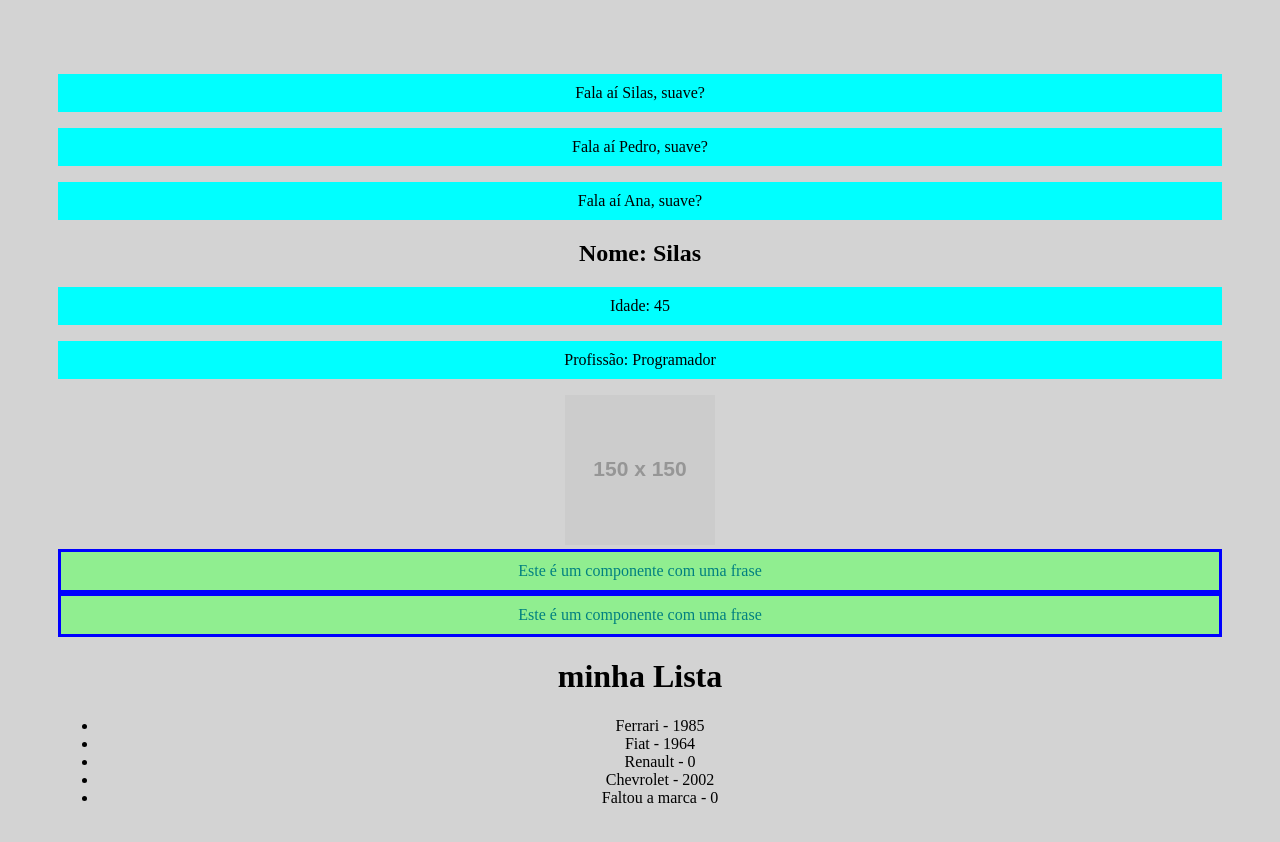
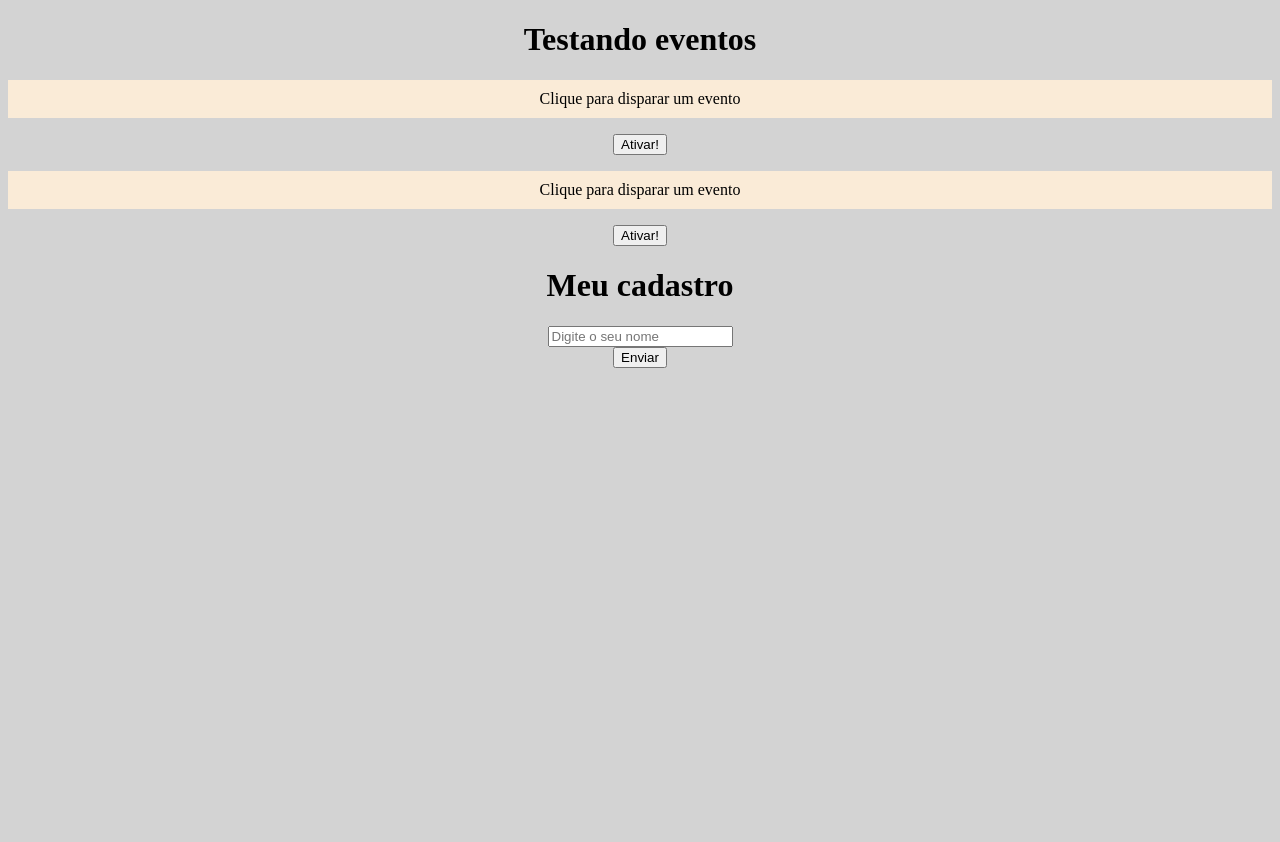
Before and after one commit to SilasFas/React-studies-2, a React (Create React App) app: page / in a window 1280 px wide. Shown: the top 842 px of the page. After the commit the page ends 800 px from the top, so only its background shows below. Built offline with nearby package versions, Linux system fonts and the light colour scheme.

Commit message:
Eventos em react

```diff
--- a/src/App.js
+++ b/src/App.js
@@ -4,24 +4,20 @@
 import { Pessoa } from './components/Pessoa';
 import { Frase } from './components/Frase';
 import { List } from './components/List';
+import { Evento } from './components/Evento';
+import { Form } from './components/Form';
+
 
 function App() {
-  const nome = 'Ana'
+
+
   return (
     <div className="App">
-      <SayMyName nome='Silas' />
-      <SayMyName nome='Pedro' />
-      <SayMyName nome={nome} />
-      <Pessoa
-        nome='Silas'
-        idade={45}
-        profissao='Programador'
-        foto='https://via.placeholder.com/150'
-      />
-      <Frase />
-      <Frase />
-      < List />
+      <h1>Testando eventos</h1>
 
+      <Evento numero={1} />
+      <Evento numero={2} />
+      <Form/>
     </div>
   );
 }
--- /dev/null
+++ b/src/components/Evento.js
@@ -0,0 +1,14 @@
+export const Evento = ({ numero }) => {
+
+    const meuEvento = () => {
+        console.log(`Número ${numero} foi ativado`)
+    }
+
+
+    return (
+        <div>
+            <p>Clique para disparar um evento</p>
+            <button onClick={meuEvento} >Ativar!</button>
+        </div>
+    )
+}
--- /dev/null
+++ b/src/components/Form.js
@@ -0,0 +1,22 @@
+export const Form = () => {
+
+    const cadastraUsuario = (event) => {
+        event.preventDefault()
+        console.log('cadastrou o usuário')
+    }
+
+    return (
+        <div>
+            <h1>Meu cadastro</h1>
+            <form onSubmit={cadastraUsuario}>
+                <div>
+                    <input type="text" placeholder="Digite o seu nome" />
+                </div>
+                <div>
+                    <input type="submit" value="Enviar" />
+                </div>
+            </form>
+        </div>
+    )
+
+}
--- a/src/index.css
+++ b/src/index.css
@@ -1,10 +1,8 @@
 body {
   background-color: lightgray;
-  padding: 50px;
-  padding-bottom: 500px;
 }
 
 p {
-  background-color: aqua;
+  background-color: antiquewhite;
   padding: 10px;
 }
```
